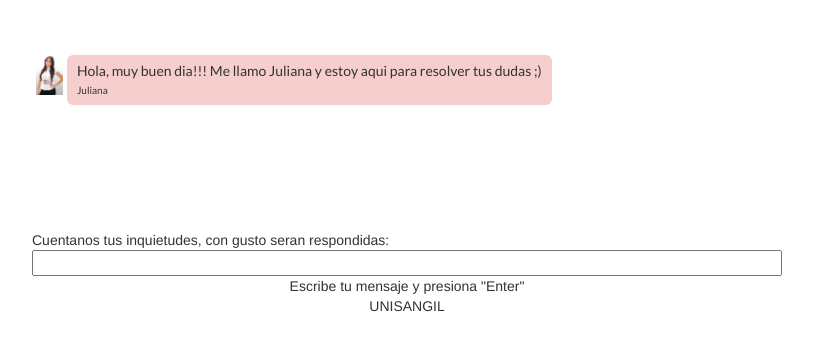
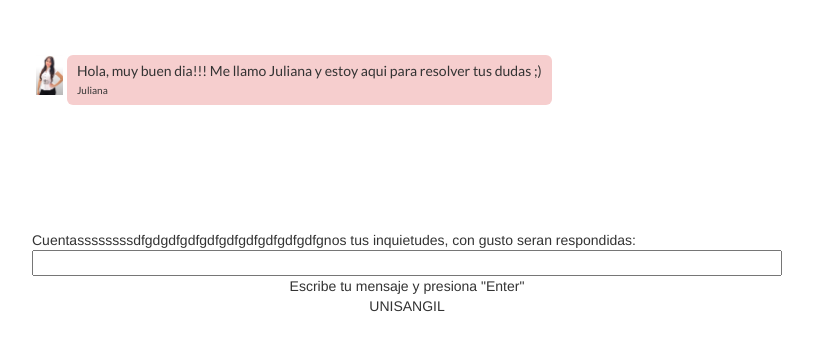
Before and after one commit to ferney/trabajo-declase, a plain HTML site: page eliza-gh-pages/index.html in a window 1280 px wide. Shown: the whole page, without its empty margins (233-1046 px from the left). Drawn offline with Linux system fonts and the light colour scheme.

Commit message:
First change

```diff
--- a/eliza-gh-pages/index.html
+++ b/eliza-gh-pages/index.html
@@ -19,7 +19,7 @@
 <div class="container send-wrapper">
 	<div class="row">
 		<div class="col-md-8 col-md-offset-2 send-inner-wrapper">
-			<p class="send-message-help-text">Cuentanos tus inquietudes, con gusto seran respondidas:</p>
+			<p class="send-message-help-text">Cuentassssssssdfgdgdfgdfgdfgdfgdfgdfgdfgdfgnos tus inquietudes, con gusto seran respondidas:</p>
 			<input type="text"   style="width:100%;"        class="send-textbox" />
 			<center><p>Escribe tu mensaje y presiona "Enter"</p>
 			<p>UNISANGIL</p></center>
```
